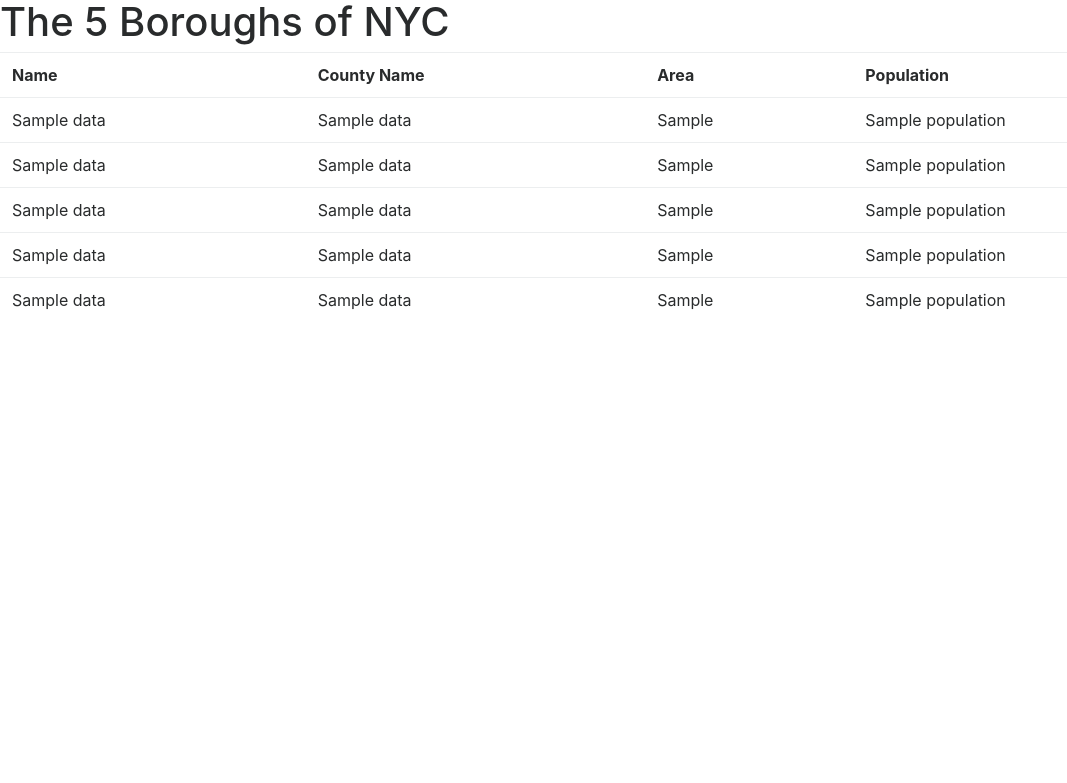
After one commit to swighe/basic-flask, a Flask app: page /combined in a window 1280 px wide. The commit adds this page. Shown: the top 783 px of the page, without its empty margins (0-1067 px from the left). Run offline with Flask 2, Linux system fonts and the light colour scheme; a database or web service that is not in the repository returns one stand-in record (values such as "Sample title"); data that the repository does not hold is empty; some libraries are stand-ins or nearby versions.

Commit message:
basic app that consumes a basic backend APIs data

```diff
--- a/app.py
+++ b/app.py
@@ -1,11 +1,39 @@
 from flask import Flask, render_template
 import os
+import requests
 
 app = Flask(__name__)
 
+api_url = 'http://borough-data.herokuapp.com'
+
 @app.route('/')
 def home():
-	return render_template('home.html')
+	api_data = requests.get(api_url + '/borough').json()['data']
+	return render_template('home.html', boroughs=api_data)
+
+@app.route('/view/borough/<int:id>')
+def render_borough_view(id):
+	api_data = requests.get(api_url + '/borough/' + str(id)).json()['data']
+	return render_template(
+		'borough_view.html',
+		name=api_data['name'],
+		county_name_value=api_data['county_name'],
+		area_value=api_data['area_sq_mi'],
+		population_value=api_data['population']
+	)
+
+@app.route('/combined')
+def render_combined_view():
+	i = 1
+	combined_data = []
+	while i <= 5:
+		api_data = requests.get(api_url + '/borough/' + str(i)).json()['data']
+		i = i + 1
+		combined_data.append(api_data)
+	return render_template(
+		'combined.html',
+		boroughs=combined_data
+	)
 
 if __name__ == "__main__":
 	port = int(os.environ.get("PORT", 5000))
--- /dev/null
+++ b/templates/combined.html
@@ -0,0 +1,25 @@
+<head>
+	<link rel="stylesheet" href="https://maxcdn.bootstrapcdn.com/bootstrap/4.0.0-alpha.6/css/bootstrap.min.css" integrity="sha384-rwoIResjU2yc3z8GV/NPeZWAv56rSmLldC3R/AZzGRnGxQQKnKkoFVhFQhNUwEyJ" crossorigin="anonymous">
+</head>
+<html>
+	<body>
+		<h1>The 5 Boroughs of NYC</h1>
+		<!-- <table> -->
+		<table class="table">
+			<tr>
+				<th>Name</th>
+				<th>County Name</th>
+				<th>Area</th>
+				<th>Population</th>
+			</tr>
+			{% for b in boroughs %}
+				<tr>
+					<td>{{b.name}}</td>
+					<td>{{b.county_name}}</td>
+					<td>{{b.area_sq_mi}}</td>
+					<td>{{b.population}}</td>
+				</tr>
+			{% endfor %}
+		</table>
+	</body>
+</html>
```
Also changed, not shown: templates/borough_view.html (added, +8 -0 lines), templates/home.html (+10 -2 lines), README.md.
